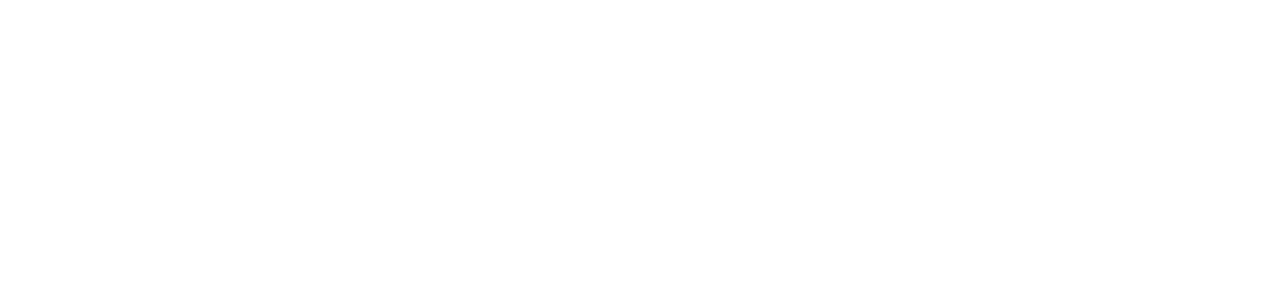
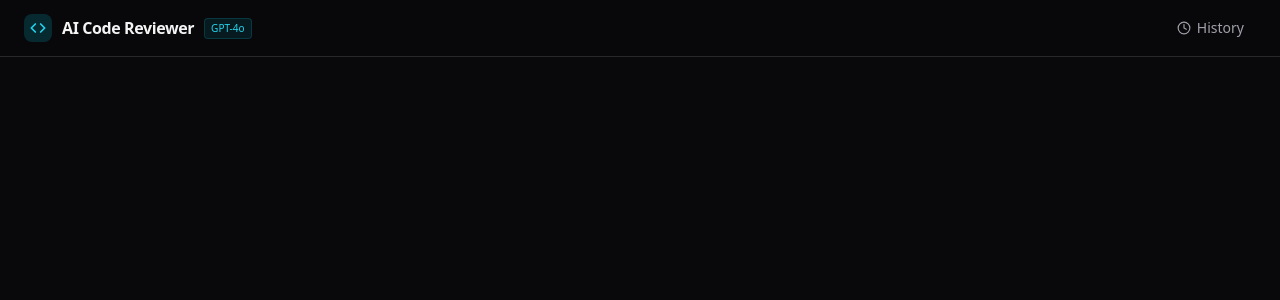
Before and after one commit to zoeMeng1225/ai-code-reviewer, a Next.js app: page / in a window 1280 px wide. Shown: the top 300 px of the page. Built offline with nearby package versions, Linux system fonts and the light colour scheme.

Commit message:
feat: implement header component with history dropdown and load functionality

```diff
--- a/package.json
+++ b/package.json
@@ -11,10 +11,12 @@
   "dependencies": {
     "@monaco-editor/react": "^4.7.0",
     "ai": "^6.0.168",
+    "clsx": "^2.1.1",
     "next": "14.2.35",
     "openai": "^6.34.0",
     "react": "^18",
     "react-dom": "^18",
+    "tailwind-merge": "^3.5.0",
     "zustand": "^5.0.12"
   },
   "devDependencies": {
--- a/src/app/globals.css
+++ b/src/app/globals.css
@@ -3,25 +3,77 @@
 @tailwind utilities;
 
 :root {
-  --background: #ffffff;
-  --foreground: #171717;
+  --font-sans: var(--font-inter), system-ui, -apple-system, sans-serif;
+  --font-mono: var(--font-mono), "JetBrains Mono", "Fira Code", monospace;
 }
 
-@media (prefers-color-scheme: dark) {
-  :root {
-    --background: #0a0a0a;
-    --foreground: #ededed;
-  }
+* {
+  scrollbar-width: thin;
+  scrollbar-color: #3f3f46 transparent;
 }
 
-body {
-  color: var(--foreground);
-  background: var(--background);
-  font-family: Arial, Helvetica, sans-serif;
+*::-webkit-scrollbar {
+  width: 6px;
+  height: 6px;
 }
 
-@layer utilities {
-  .text-balance {
-    text-wrap: balance;
-  }
+*::-webkit-scrollbar-track {
+  background: transparent;
 }
+
+*::-webkit-scrollbar-thumb {
+  background-color: #3f3f46;
+  border-radius: 3px;
+}
+
+*::-webkit-scrollbar-thumb:hover {
+  background-color: #52525b;
+}
+
+/* Monaco editor overrides */
+.monaco-editor,
+.monaco-editor .margin,
+.monaco-editor-background {
+  background-color: #0c0c0f !important;
+}
+
+/* Review content typography */
+.review-content h2 {
+  scroll-margin-top: 2rem;
+}
+
+.review-content code {
+  font-family: var(--font-mono);
+  font-size: 0.8em;
+  background: #27272a;
+  padding: 0.15em 0.4em;
+  border-radius: 4px;
+  color: #a1a1aa;
+}
+
+.review-content pre {
+  background: #18181b;
+  border: 1px solid #27272a;
+  border-radius: 8px;
+  padding: 12px 16px;
+  overflow-x: auto;
+  margin: 8px 0;
+}
+
+.review-content pre code {
+  background: none;
+  padding: 0;
+  font-size: 0.8em;
+  color: #d4d4d8;
+}
+
+/* Selection */
+::selection {
+  background-color: rgba(6, 182, 212, 0.25);
+}
+
+/* Focus visible */
+:focus-visible {
+  outline: 2px solid rgba(6, 182, 212, 0.5);
+  outline-offset: 2px;
+}
--- a/src/app/page.tsx
+++ b/src/app/page.tsx
@@ -1,5 +1,36 @@
+"use client";
+
 import { useState } from "react";
+import Header from "@/components/Header";
+import { cn } from "@/lib/utils";
+import { SupportedLanguage } from "@/types/reviews";
+import { ReviewMode } from "@/types/reviews";
+import { useReview } from "@/hooks/useReview";
+import { ReviewHistoryItem } from "@/types/reviews";
 
 export default function Home() {
-  <></>;
+  const [code, setCode] = useState("");
+  const [language, setLanguage] = useState<SupportedLanguage>("typescript");
+  const [mode, setMode] = useState<ReviewMode>("quick");
+
+  const { result, isStreaming, error, submitReview, clearResult } = useReview();
+
+  const handleSubmit = () => {
+    if (!code.trim() || isStreaming) return;
+    submitReview(code, language, mode);
+  };
+
+  const handleLoadHistory = (item: ReviewHistoryItem) => {
+    setCode(item.code);
+    setLanguage(item.language);
+    setMode(item.mode);
+    clearResult();
+  };
+
+  return (
+    <div className={cn("flex flex-col h-screen bg-zinc-950 text-zinc-100")}>
+      <Header onLoadHistory={handleLoadHistory} />
+      <main className={cn("flex-1 min-h-0 flex flex-col lg:flex-row")}> </main>
+    </div>
+  );
 }
--- a/src/components/Header.tsx
+++ b/src/components/Header.tsx
@@ -1,3 +1,177 @@
+"use client";
+
 import { useState } from "react";
+import { ReviewHistoryItem } from "@/types/reviews";
+import { useHistoryStore } from "@/stores/reviewStore";
+import { cn } from "@/lib/utils";
 
-interface HeaderProps {}
+interface HeaderProps {
+  onLoadHistory: (item: ReviewHistoryItem) => void;
+}
+
+export default function Header({ onLoadHistory }: HeaderProps) {
+  const [showHistory, setShowHistory] = useState(false);
+  const { items, removeItem, clearAll } = useHistoryStore();
+
+  return (
+    <header
+      className={cn(
+        "border-b border-zinc-800 bg-zinc-950/80 backdrop-blur-sm sticky top-0 z-50",
+      )}
+    >
+      <div
+        className={cn(
+          "max-w-[1600px] mx-auto px-4 sm:px-6 h-14 flex items-center justify-between",
+        )}
+      >
+        <div className={cn("flex items-center gap-2.5")}>
+          <div
+            className={cn(
+              "w-7 h-7 rounded-lg bg-cyan-500/20 flex items-center justify-center",
+            )}
+          >
+            <svg
+              width="16"
+              height="16"
+              viewBox="0 0 24 24"
+              fill="none"
+              stroke="currentColor"
+              strokeWidth="2.5"
+              strokeLinecap="round"
+              strokeLinejoin="round"
+              className="text-cyan-400"
+            >
+              {" "}
+              <polyline points="16 18 22 12 16 6" />
+              <polyline points="8 6 2 12 8 18" />
+            </svg>
+          </div>
+          <h1
+            className={cn(
+              "text-base font-semibold text-zinc-100 tracking-tight",
+            )}
+          >
+            {" "}
+            AI Code Reviewer
+          </h1>
+          <span
+            className={cn(
+              "hidden sm:inline text-[10px] font-medium px-1.5 py-0.5 rounded bg-cyan-500/10 text-cyan-400 border border-cyan-500/20",
+            )}
+          >
+            GPT-4o
+          </span>
+        </div>
+        {/*action*/}
+        <div className={cn("flex items-center gap-2")}>
+          {/*history button*/}
+          <div className="relative">
+            <button
+              onClick={() => setShowHistory(!showHistory)}
+              className="flex items-center gap-1.5 px-3 py-1.5 text-sm text-zinc-400 hover:text-zinc-200 hover:bg-zinc-800/60 rounded-lg transition-colors"
+            >
+              <svg
+                width="14"
+                height="14"
+                viewBox="0 0 24 24"
+                fill="none"
+                stroke="currentColor"
+                strokeWidth="2"
+                strokeLinecap="round"
+                strokeLinejoin="round"
+              >
+                <circle cx="12" cy="12" r="10" />
+                <polyline points="12 6 12 12 16 14" />
+              </svg>
+              <span className="hidden sm:inline">History</span>
+              {items.length > 0 && (
+                <span
+                  className={cn(
+                    "text-[10px] bg-zinc-700 text-zinc-300 px-1.5 py-0.5 rounded-full min-w-[18px] text-center",
+                  )}
+                >
+                  {items.length}
+                </span>
+              )}
+            </button>
+            {/*history Dropdown*/}
+            {showHistory && (
+              <>
+                <div
+                  className="fixed inset-0 z-40"
+                  onClick={() => setShowHistory(false)}
+                />
+                <div className="absolute right-0 top-full mt-2 w-80 bg-zinc-900 border border-zinc-700 rounded-xl shadow-2xl z-50 overflow-hidden">
+                  <div className="flex items-center justify-between px-4 py-3 border-b border-zinc-800">
+                    <span className="text-sm font-medium text-zinc-200">
+                      Review History
+                    </span>
+                    {items.length > 0 && (
+                      <button
+                        onClick={clearAll}
+                        className="text-xs text-zinc-500 hover:text-red-400 transition-colors"
+                      >
+                        Clear all
+                      </button>
+                    )}
+                  </div>
+                  <div className="max-h-80 overflow-y-auto">
+                    {items.length === 0 ? (
+                      <div className="px-4 py-8 text-center text-sm text-zinc-500">
+                        No reviews yet
+                      </div>
+                    ) : (
+                      items.map((item) => (
+                        <div
+                          key={item.id}
+                          className="group flex items-start gap-3 px-4 py-3 hover:bg-zinc-800/50 cursor-pointer border-b border-zinc-800/50 last:border-0"
+                          onClick={() => {
+                            onLoadHistory(item);
+                            setShowHistory(false);
+                          }}
+                        >
+                          <div className="flex-1 min-w-0">
+                            <div className="flex items-center gap-2">
+                              <span className="text-xs font-mono px-1.5 py-0.5 rounded bg-zinc-800 text-zinc-300">
+                                {item.language}
+                              </span>
+                              <span className="text-xs text-zinc-500 capitalize">
+                                {item.mode}
+                              </span>
+                            </div>
+                            <p className="text-xs text-zinc-500 mt-1 truncate font-mono">
+                              {item.code.slice(0, 60)}...
+                            </p>
+                          </div>
+                          <button
+                            onClick={(e) => {
+                              e.stopPropagation();
+                              removeItem(item.id);
+                            }}
+                            className="opacity-0 group-hover:opacity-100 text-zinc-600 hover:text-red-400 transition-all p-1"
+                          >
+                            <svg
+                              width="12"
+                              height="12"
+                              viewBox="0 0 24 24"
+                              fill="none"
+                              stroke="currentColor"
+                              strokeWidth="2"
+                            >
+                              <line x1="18" y1="6" x2="6" y2="18" />
+                              <line x1="6" y1="6" x2="18" y2="18" />
+                            </svg>
+                          </button>
+                        </div>
+                      ))
+                    )}
+                  </div>
+                </div>
+              </>
+            )}
+          </div>
+        </div>
+      </div>
+    </header>
+  );
+}
--- /dev/null
+++ b/src/lib/utils.ts
@@ -0,0 +1,10 @@
+import { clsx, type ClassValue } from "clsx";
+import { twMerge } from "tailwind-merge";
+
+/**
+ * combine Tailwind classname and resolve conflict
+ */
+
+export function cn(...inputs: ClassValue[]) {
+  return twMerge(clsx(inputs));
+}
```
Also changed, not shown: 1 other file (tests, documents, lock files or other folders).
